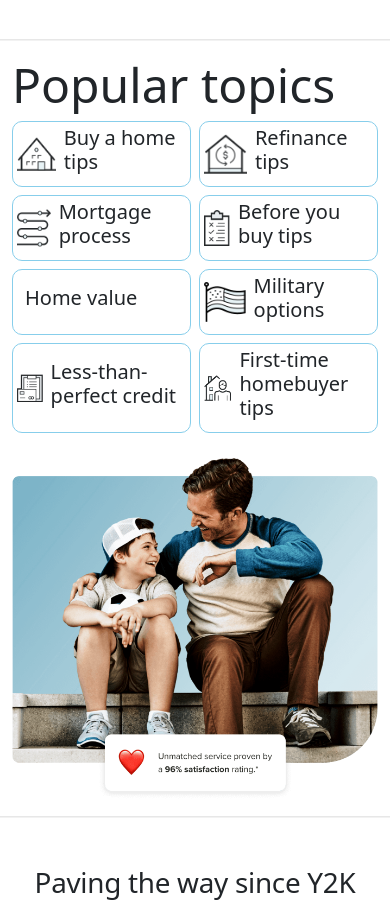
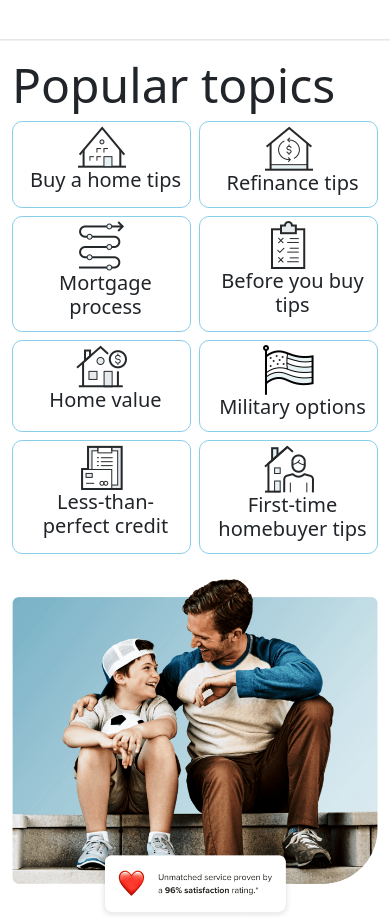
Before and after one commit to shuvo-h/rate-mortgage, a Gatsby site: page / in a window 390 px wide. Shown: the part 5740-6658 px from the top of the page. Built offline with nearby package versions, Linux system fonts and the light colour scheme; Gatsby itself is replaced by a stand-in of ours.

Commit message:
fix home page logo responsiveness

```diff
--- a/src/components/HomeComponents/Topics/Topics.js
+++ b/src/components/HomeComponents/Topics/Topics.js
@@ -11,7 +11,7 @@ const topics = [
     {icon: "home_rotet", title:"Refinance tips",url:"/resources/home-refinancing-tips"},
     {icon: "mortgage_process", title:"Mortgage process",url:"/resources/mortgage-process-resources"},
     {icon: "Group23", title:"Before you buy tips",url:"/resources/top-things-not-to-do-before-buying-a-home"},
-    {icon: "Homevalue1.png", title:"Home value",url:"/home-valuation"},
+    {icon: "Homevalue1", title:"Home value",url:"/home-valuation"},
     {icon: "flag_us", title:"Military options",url:"/va-loans"},
     {icon: "Credit_report", title:"Less-than-perfect credit",url:"/resources/buying-a-home-with-bad-credit"},
     {icon: "home_man", title:"First-time homebuyer tips",url:"/resources/first-home-buyers"},
@@ -27,7 +27,7 @@ const topic_QL = graphql`
             }
         }
 
-        topic_icons: allFile(filter: {name: {in: ["home_window","home_rotet","mortgage_process","Group23","Homevalue1.png","flag_us","Credit_report","home_man"]}}) {
+        topic_icons: allFile(filter: {name: {in: ["home_window","home_rotet","mortgage_process","Group23","Homevalue1","flag_us","Credit_report","home_man"]}}) {
             nodes {
             childImageSharp {
                 gatsbyImageData
@@ -43,7 +43,7 @@ const topic_QL = graphql`
 
 const Topics = () => {
     const {topic_img,topic_icons:{nodes:topic_iconsList}} = useStaticQuery(topic_QL);
-    // console.log(topic_img);
+    // console.log(topic_iconsList);
 
     return (
         <section className="container">
@@ -56,11 +56,11 @@ const Topics = () => {
                                 const img = topic_iconsList.find(iconEl => iconEl.name === topic.icon)?.childImageSharp;
                                 return <div className='col-6' key={idx}>
                                     <Link className='text-decoration-none text-dark' to={topic.url}>
-                                        <div className='topic d-flex align-items-center h-100 p-1 p-sm-2 py-lg-4'>
-                                            <div>
+                                        <div className='topic d-md-flex align-items-center h-100 p-1 p-sm-2 py-lg-4'>
+                                            <div className='text-center'>
                                                 <GatsbyImage image={getImage(img)} alt="" />
                                             </div>
-                                            <h4 className='ms-2 fs-5'>{topic.title}</h4>
+                                            <h4 className='ms-2 fs-5 text-center text-md-left'>{topic.title}</h4>
                                         </div>
                                     </Link>
                                 </div>
```
